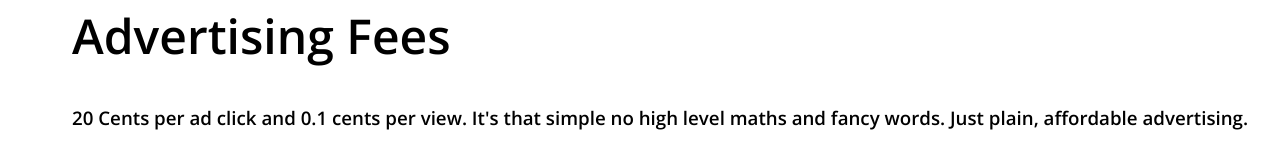
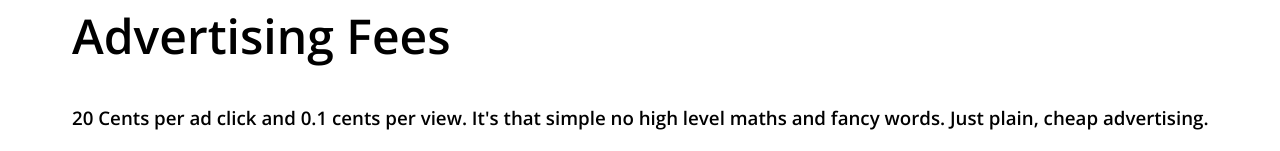
Before and after one commit to omrozh/inads, a Flask app: page /plans in a window 1280 px wide. Shown: the part 660-811 px from the top of the page. Run offline with Flask 2, Linux system fonts and the light colour scheme; some libraries are stand-ins or nearby versions.

Commit message:
new commit

```diff
--- a/templates/plans.html
+++ b/templates/plans.html
@@ -20,6 +20,6 @@
     <h1 style="font-size: 3rem; margin-left: 5%">Start Monetizing your content now for free <br> and 5x your income</h1>
     <button class="buttonBlue" style="margin-left: 5%" onclick="document.location = '/register'">Start Now</button>
     <h1 style="font-size: 3rem; margin-left: 5%">Advertising Fees</h1>
-    <h3 style="margin-left: 5%">20 Cents per ad click and 0.1 cents per view. It's that simple no high level maths and fancy words. Just plain, affordable advertising.</h3>
+    <h3 style="margin-left: 5%">20 Cents per ad click and 0.1 cents per view. It's that simple no high level maths and fancy words. Just plain, cheap advertising.</h3>
 </body>
 </html>
```
